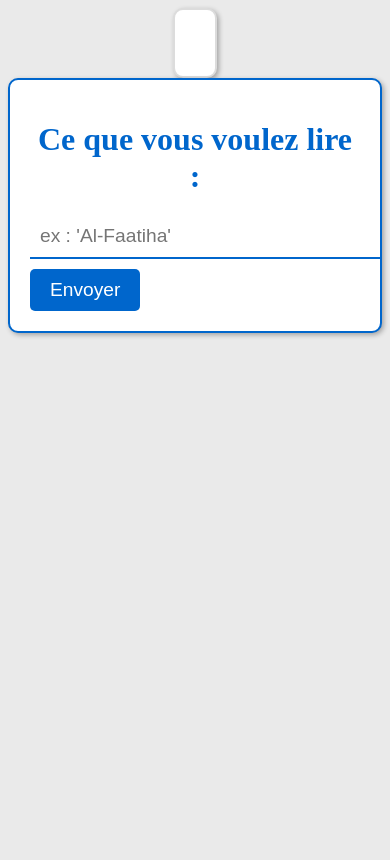
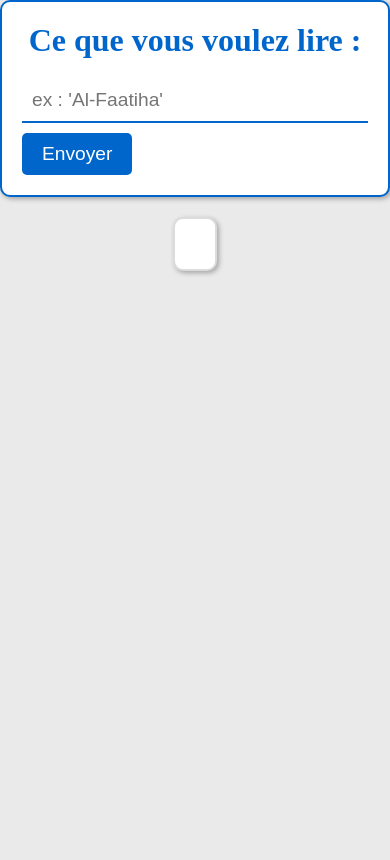
Before and after one commit to Tutanka01/QuranWeb, a Flask app: page / in a window 390 px wide. After the commit the page ends 275 px from the top, so only its background shows below. Run offline with Flask 2, Linux system fonts and the light colour scheme; parts of the project's set-up code (start-up, migrations or seed data) failed here and were passed over.

Commit message:
Modifs de la page de login

```diff
--- a/Source/main_web.py
+++ b/Source/main_web.py
@@ -1,12 +1,13 @@
 from flask import Flask
 from flask import render_template
 from flask import request
+from flask_cors import CORS
 from flask import Flask, redirect, url_for, request
 from markupsafe import escape
 from quran_formater import *
 
-
 app = Flask(__name__)
+CORS(app)
 
 @app.route('/')
 def index():
@@ -21,5 +22,9 @@ def login():
       user = request.args.get('name')
       return render_template('login.html')
 
+@app.route('/sourate/<sourate>')
+def sourate(sourate):
+   return render_template('index.html', titre = escape(sourate), nom_sourate = escape(sourate), sourate_texte= quran_text_ar(escape(sourate)))
+
 if __name__ == '__main__':
    app.run(host = "0.0.0.0", port = 5000, debug = True)
--- a/Source/templates/login.html
+++ b/Source/templates/login.html
@@ -8,6 +8,18 @@
   <title>{{ titre }}</title>
 
   <style>
+    * {
+      margin: 0;
+      padding: 0;
+      box-sizing: border-box;
+    }
+    .center {
+      display: flex;
+      flex-direction: column;
+      align-items: center;
+      height: 100vh;
+      background-color: #eaeaea;
+    }
     body {
       display: flex;
       flex-direction: column;
@@ -23,8 +35,7 @@
       border-radius: 10px;
       box-shadow: 2px 2px 5px rgba(0, 0, 0, 0.3);
       margin-bottom: 20px;
-      vertical-align: top; /* here */
-
+      vertical-align: top;
     }
 
     h1 {
@@ -60,15 +71,21 @@
       background-color: #fff;
       border-radius: 10px;
       box-shadow: 2px 2px 5px rgba(0, 0, 0, 0.3);
+      align-self: flex-end;
+      flex-wrap: wrap;
+
     }
 
-    .lsite ol {
+    .lsite ul {
       list-style-type: none;
       padding: 0;
       display: grid;
-      grid-template-columns: repeat(3, 1fr);
-      grid-gap: 20px;
+      grid-template-columns: repeat(auto-fit, minmax(200px, 1fr));
+      gap: 20px;
       margin-top: 10px;
+      display: flex;
+      flex-direction: row;
+      flex-wrap: wrap;
     }
 
     .lsite li {
@@ -78,6 +95,7 @@
       padding: 10px;
       text-align: center;
       cursor: pointer;
+
     }
 
     .lsite li:hover {
@@ -85,8 +103,8 @@
     }
 
     @media only screen and (max-width: 600px) {
-      .lsite ol {
-        grid-template-columns: 1fr;
+      .lsite ul {
+        grid-template-columns: repeat(auto-fit, minmax(100%, 1fr));
       }
     }
   </style>
@@ -95,14 +113,6 @@
 </head>
 
 <body>
-  <div class="lsite">
-    <ol>
-      {%for i in range(0, len)%}
-        <li>{{sourates[i]}}</li>
-      {%endfor%}
-    </ol>
-  </div>
-
   <div class="container">
     <h1>Ce que vous voulez lire :</h1>
     <form action="http://localhost:5000/login" method="POST">
@@ -110,6 +120,28 @@
       <input type="submit" value="Envoyer">
     </form>
   </div>
+
+ <div class="center">
+  <div class="lsite">
+    <ul>
+      {% for i in range(0, len) %}
+        <li class="sourate-item">{{ sourates[i] }}</li>
+      {% endfor %}
+    </ul>
+  </div>
+</div>
 </body>
 
+<script>
+  const items = document.querySelectorAll('.sourate-item');
+  items.forEach(item => {
+    item.addEventListener('click', () => {
+      const name = item.textContent;
+      fetch(`http://localhost:5000/sourate/${name}`)
+        .then(response => {
+          // Traitez la réponse ici
+        })
+    });
+  });
+</script>
 </html>
```
